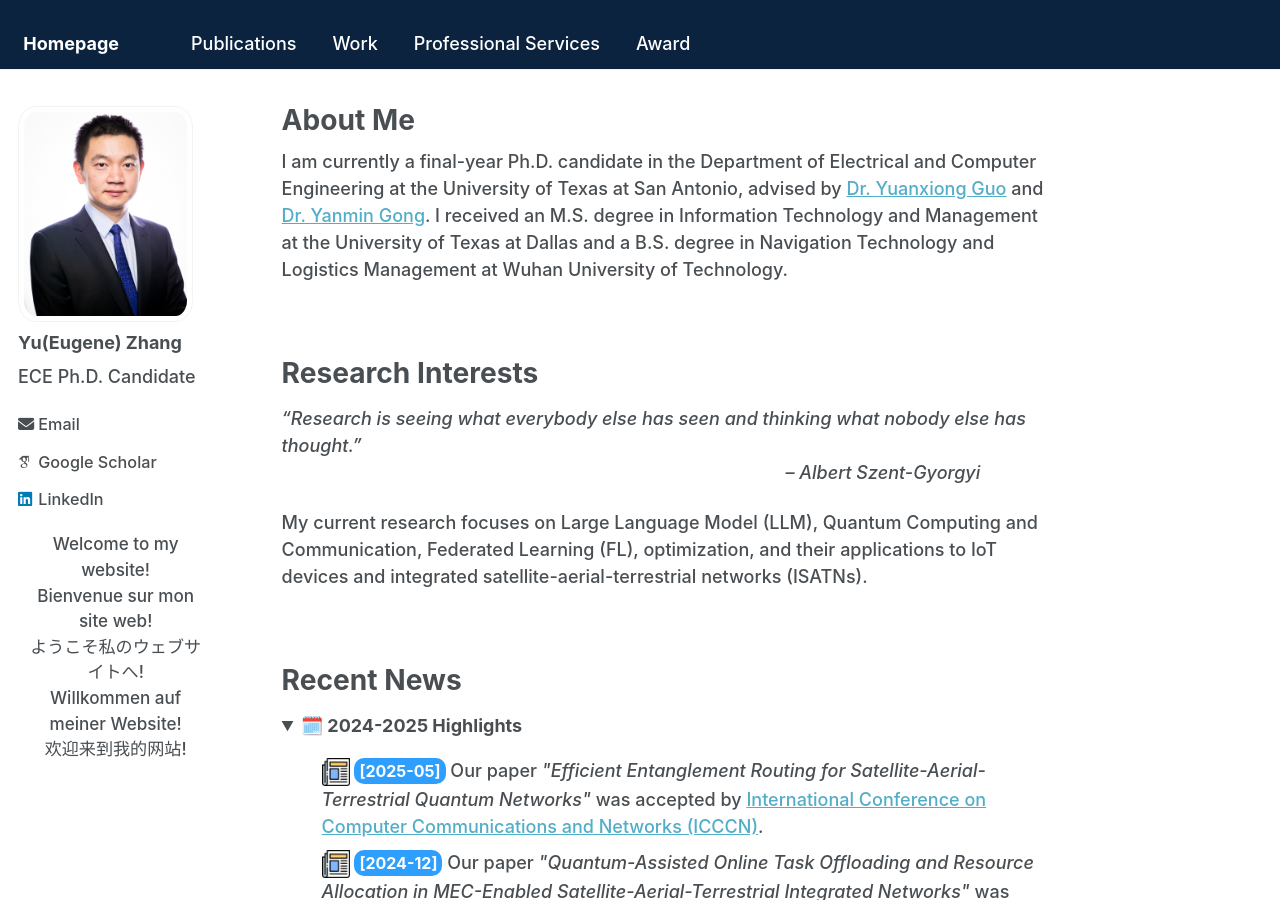
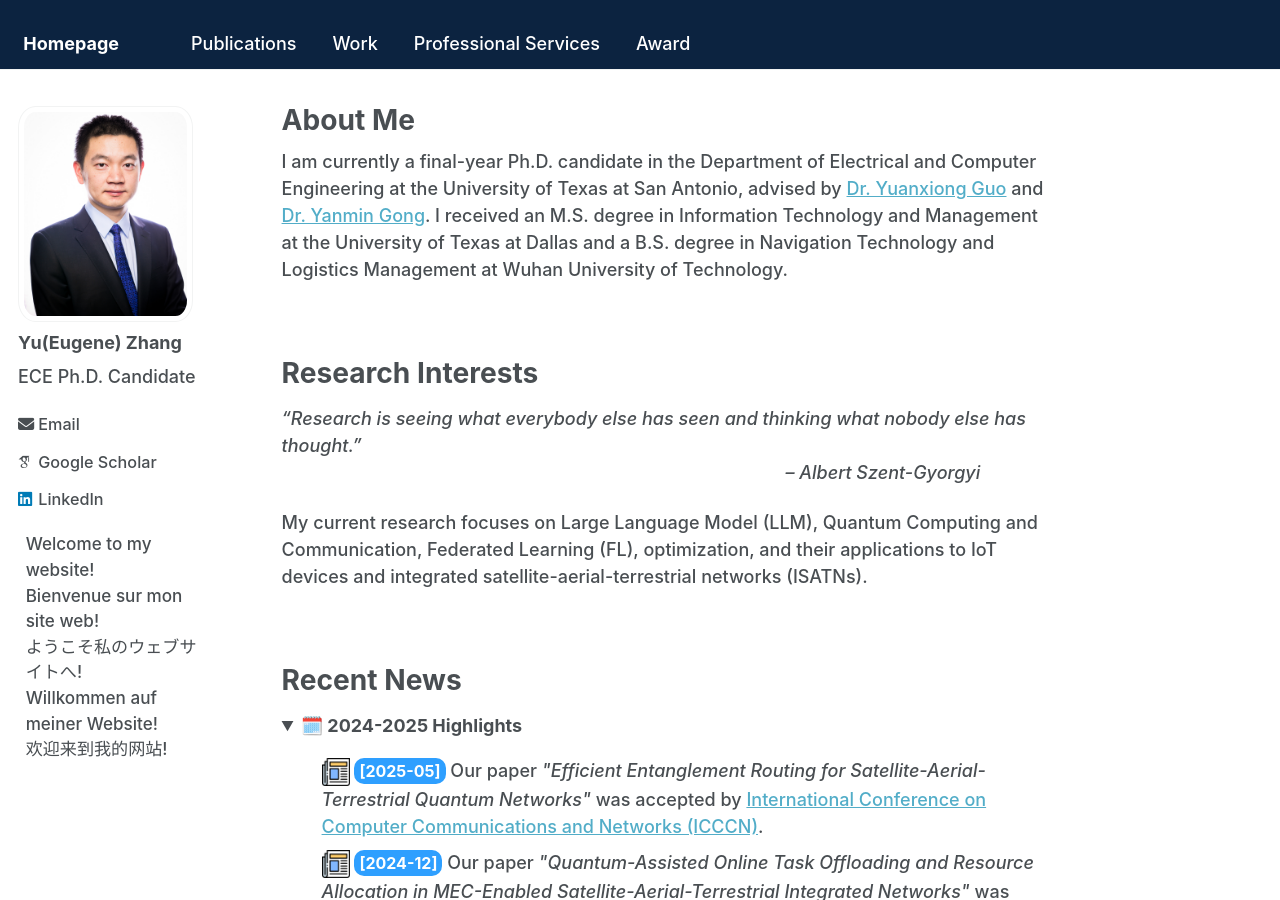
Before and after one commit to Yu-Zhang-Eugene/yu-zhang-eugene.github.io, a Jekyll site: the page built from _pages/about.md, in a window 1280 px wide and 900 px high. Built offline with Jekyll 4.4.1, drawn with Linux system fonts in a browser that asks for light colours; some web fonts are replaced; a script that is not in the unit is left out.

Commit message:
Update sidebar.html

```diff
--- a/_includes/sidebar.html
+++ b/_includes/sidebar.html
@@ -22,7 +22,7 @@
     {% endif %}
   {% endif %}
 
-<div style="max-width: 180px; margin: 1em auto; text-align: center;">
+<div style="max-width: 180px; margin: 1em auto; text-align: left;">
   <p style="margin-bottom: 0.8em; font-size: 0.95em; line-height: 1.5;">
     Welcome to my website!<br>
     Bienvenue sur mon site web!<br>
@@ -31,7 +31,7 @@
     欢迎来到我的网站!
   </p>
 
-<div style="width: 180px; height: 180px; margin: 0 auto;">
+<div style="width: 150px; height: 150px; margin: 0 auto;">
   <script type="text/javascript" id="clstr_globe"
           src="//clustrmaps.com/globe.js?d=zKc_Tje-V2kL8v3E5VNlmje6haTJwfpaiZ3kF1SPXCg">
   </script>
```
